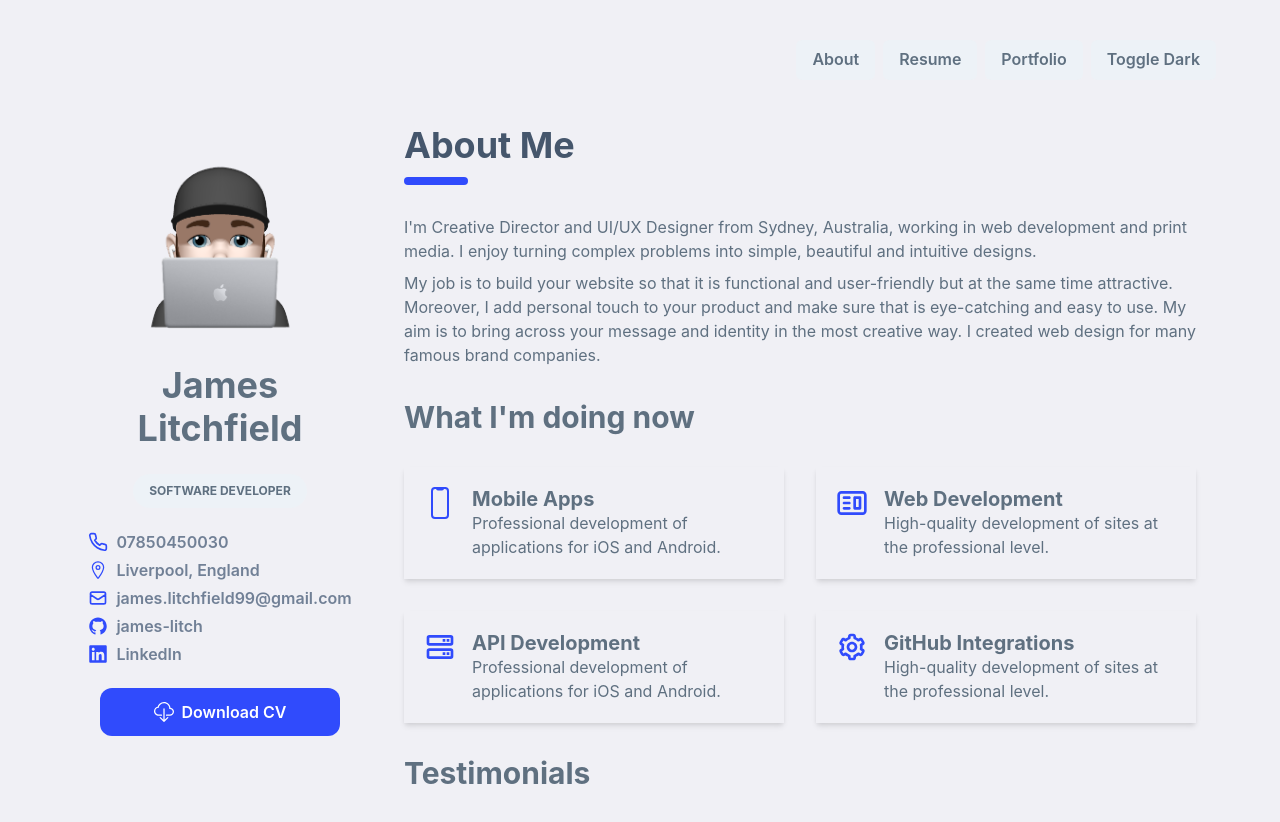
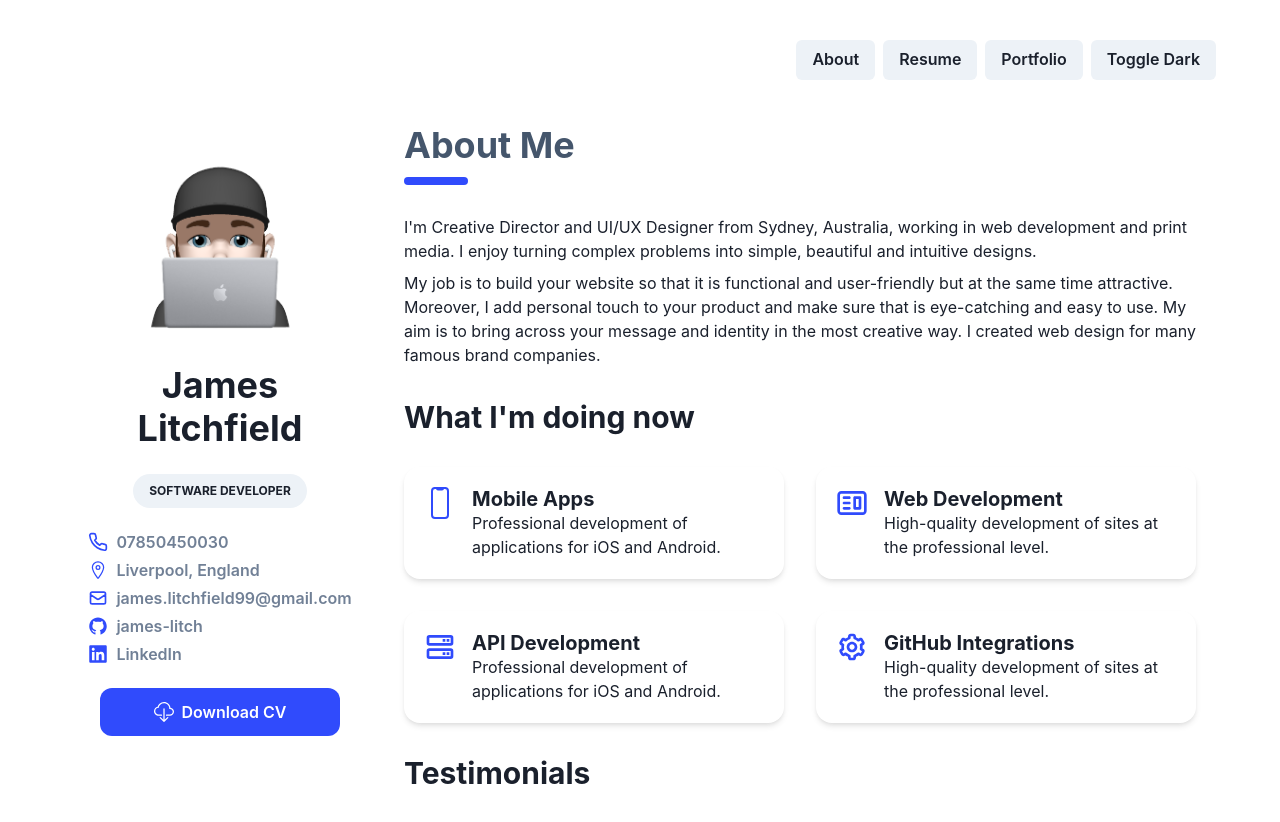
Before and after one commit to james-litch/portfolio, a Next.js app: page / in a window 1280 px wide. Shown: the top 822 px of the page. Built offline with nearby package versions, Linux system fonts and the light colour scheme.

Commit message:
create card theme

```diff
--- /dev/null
+++ b/theme/components/Card.ts
@@ -0,0 +1,10 @@
+export const Card = {
+  // The styles all Cards have in common
+  baseStyle: {
+    display: 'flex',
+    alignItems: 'center',
+    borderRadius: '2xl'
+
+  },
+  defaultProps: {}
+}
--- a/theme/global.ts
+++ b/theme/global.ts
@@ -4,8 +4,8 @@ export const styles = {
   global: (props: any) => ({
     'html, body': {
       fontSize: 'body',
-      color: mode('light.body', 'dark.body')(props),
-      backgroundColor: mode('light.300', 'dark.300')(props)
+      color: mode('light.text', 'dark.text')(props),
+      backgroundColor: mode('light.background', 'dark.background')(props)
     }
   })
 }
--- a/theme/index.ts
+++ b/theme/index.ts
@@ -6,9 +6,16 @@ import { colors } from './colors'
 // Global styles.
 import { styles } from './global'
 
+// Component styles.
+import { Card } from './components/Card'
+
 const config: ThemeConfig = {
   initialColorMode: 'dark',
   useSystemColorMode: true
 }
 
-export default extendTheme({ colors, styles, config })
+const components = {
+  Card
+}
+
+export default extendTheme({ colors, styles, components, config })
```
